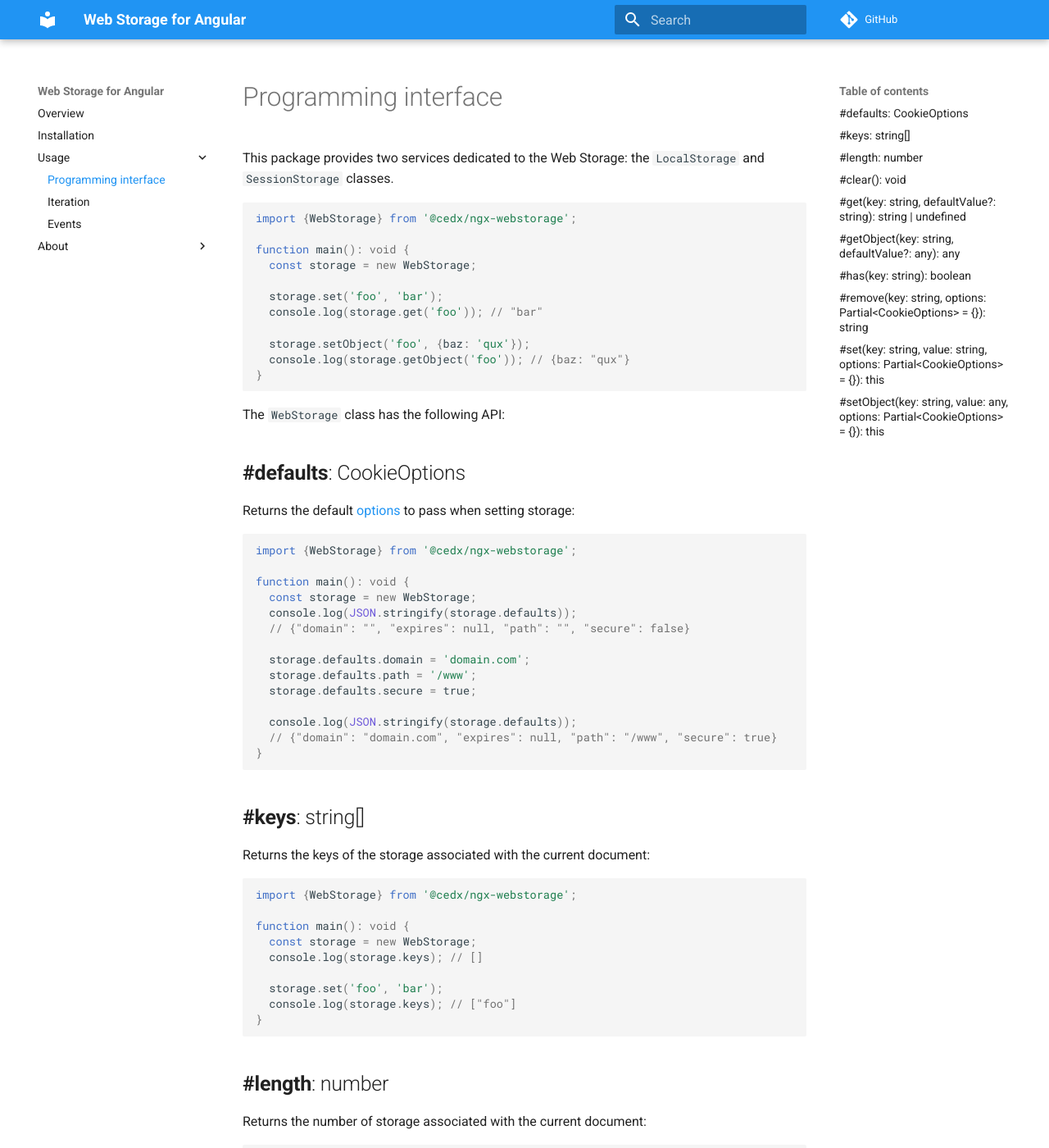
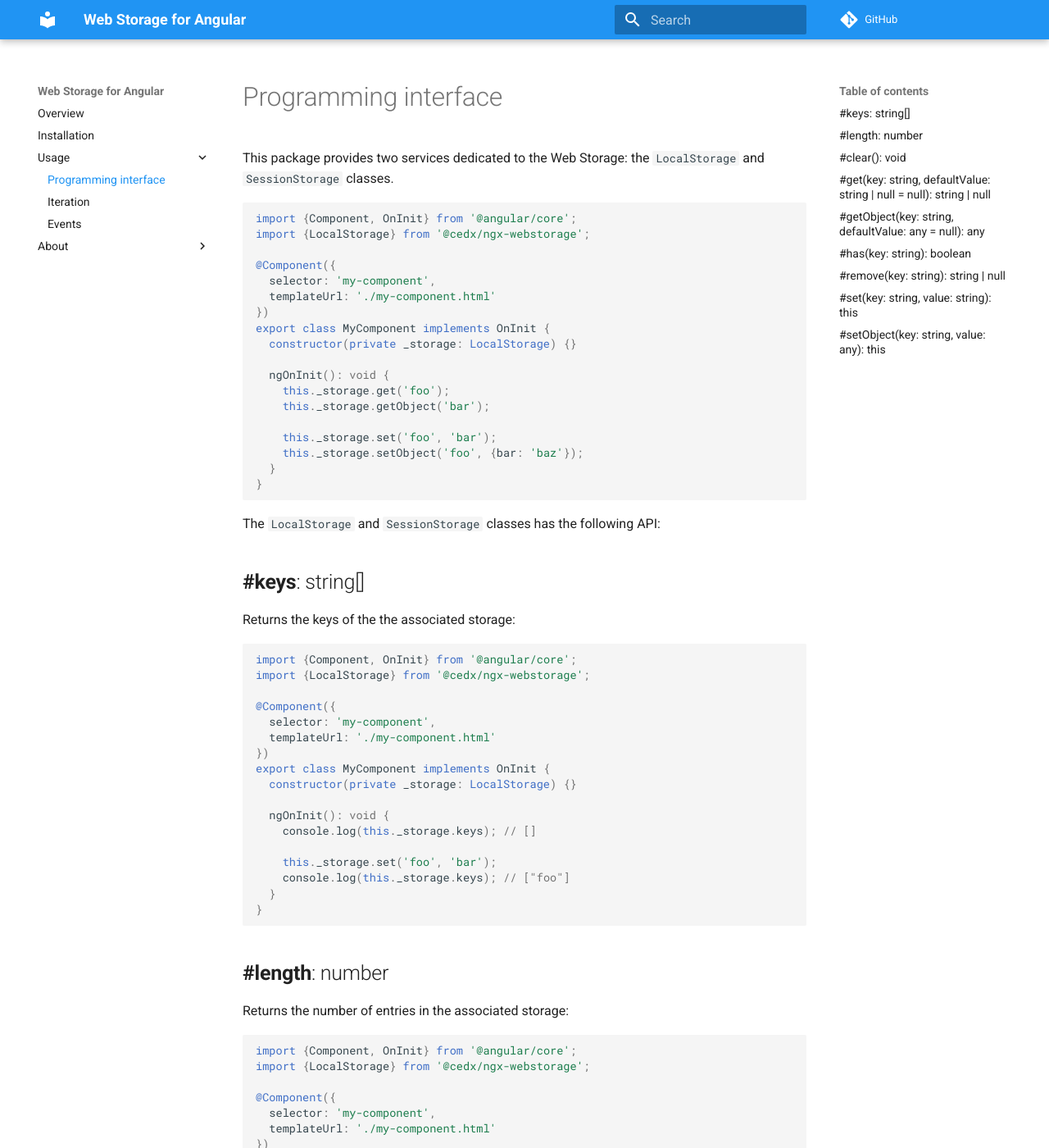
Before and after one commit to cedx/ngx-webstorage, an MkDocs documentation site: the page built from doc/usage/api.md, in a window 1280 px wide and 1400 px high. Shown: the whole window at 82% size. Built offline with MkDocs 1.6.1 and Material for MkDocs 9.7.7, drawn with Linux system fonts in a browser that asks for light colours; comment, search, counter and statistics services are not loaded; some of the changed text lies outside the part shown.

Commit message:
Updated the documentation

````diff
--- a/doc/usage/api.md
+++ b/doc/usage/api.md
@@ -5,95 +5,124 @@ source: src/storage.ts
 This package provides two services dedicated to the Web Storage: the `LocalStorage` and `SessionStorage` classes.
 
 ```ts
-import {WebStorage} from '@cedx/ngx-webstorage';
+import {Component, OnInit} from '@angular/core';
+import {LocalStorage} from '@cedx/ngx-webstorage';
 
-function main(): void {
-  const storage = new WebStorage;
+@Component({
+  selector: 'my-component',
+  templateUrl: './my-component.html'
+})
+export class MyComponent implements OnInit {
+  constructor(private _storage: LocalStorage) {}
 
-  storage.set('foo', 'bar');
-  console.log(storage.get('foo')); // "bar"
+  ngOnInit(): void {
+    this._storage.get('foo');
+    this._storage.getObject('bar');
 
-  storage.setObject('foo', {baz: 'qux'});
-  console.log(storage.getObject('foo')); // {baz: "qux"}
+    this._storage.set('foo', 'bar');
+    this._storage.setObject('foo', {bar: 'baz'});
+  }
 }
 ```
 
-The `WebStorage` class has the following API:
+The `LocalStorage` and `SessionStorage` classes has the following API:
 
-## **#defaults**: CookieOptions
-Returns the default [options](options.md) to pass when setting storage:
+## **#keys**: string[]
+Returns the keys of the the associated storage:
 
 ```ts
-import {WebStorage} from '@cedx/ngx-webstorage';
+import {Component, OnInit} from '@angular/core';
+import {LocalStorage} from '@cedx/ngx-webstorage';
 
-function main(): void {
-  const storage = new WebStorage;
-  console.log(JSON.stringify(storage.defaults));
-  // {"domain": "", "expires": null, "path": "", "secure": false}
+@Component({
+  selector: 'my-component',
+  templateUrl: './my-component.html'
+})
+export class MyComponent implements OnInit {
+  constructor(private _storage: LocalStorage) {}
 
-  storage.defaults.domain = 'domain.com';
-  storage.defaults.path = '/www';
-  storage.defaults.secure = true;
+  ngOnInit(): void {
+    console.log(this._storage.keys); // []
 
-  console.log(JSON.stringify(storage.defaults));
-  // {"domain": "domain.com", "expires": null, "path": "/www", "secure": true}
-}
-```
-
-## **#keys**: string[]
-Returns the keys of the storage associated with the current document:
-
-```ts
-import {WebStorage} from '@cedx/ngx-webstorage';
-
-function main(): void {
-  const storage = new WebStorage;
-  console.log(storage.keys); // []
-
-  storage.set('foo', 'bar');
-  console.log(storage.keys); // ["foo"]
+    this._storage.set('foo', 'bar');
+    console.log(this._storage.keys); // ["foo"]
+  }
 }
 ```
 
 ## **#length**: number
-Returns the number of storage associated with the current document:
+Returns the number of entries in the associated storage:
 
 ```ts
-import {WebStorage} from '@cedx/ngx-webstorage';
+import {Component, OnInit} from '@angular/core';
+import {LocalStorage} from '@cedx/ngx-webstorage';
 
-function main(): void {
-  const storage = new WebStorage;
-  console.log(storage.length); // 0
+@Component({
+  selector: 'my-component',
+  templateUrl: './my-component.html'
+})
+export class MyComponent implements OnInit {
+  constructor(private _storage: LocalStorage) {}
 
-  storage.set('foo', 'bar');
-  console.log(storage.length); // 1
+  ngOnInit(): void {
+    console.log(this._storage.length); // 0
+
+    this._storage.set('foo', 'bar');
+    console.log(this._storage.length); // 1
+  }
 }
 ```
 
 ## **#clear**(): void
-Removes all storage associated with the current document:
+Removes all entries from the associated storage:
 
 ```ts
-import {WebStorage} from '@cedx/ngx-webstorage';
+import {Component, OnInit} from '@angular/core';
+import {LocalStorage} from '@cedx/ngx-webstorage';
 
-function main(): void {
-  const storage = new WebStorage;
-  storage.set('foo', 'bar');
-  console.log(storage.length); // 1
+@Component({
+  selector: 'my-component',
+  templateUrl: './my-component.html'
+})
+export class MyComponent implements OnInit {
+  constructor(private _storage: LocalStorage) {}
 
-  storage.clear();
-  console.log(storage.length); // 0
+  ngOnInit(): void {
+    this._storage.set('foo', 'bar');
+    console.log(this._storage.length); // 1
+
+    this._storage.clear();
+    console.log(this._storage.length); // 0
+  }
 }
 ```
 
-## **#get**(key: string, defaultValue?: string): string | undefined
+## **#get**(key: string, defaultValue: string | null = null): string | null
 Returns the value associated to the specified key:
 
 ```ts
-import {WebStorage} from '@cedx/ngx-webstorage';
+import {Component, OnInit} from '@angular/core';
+import {LocalStorage} from '@cedx/ngx-webstorage';
 
+@Component({
+  selector: 'my-component',
+  templateUrl: './my-component.html'
+})
+export class MyComponent implements OnInit {
+  constructor(private _storage: LocalStorage) {}
+
+  ngOnInit(): void {
+    this._storage.get('foo');
+    this._storage.getObject('bar');
+
+    this._storage.set('foo', 'bar');
+    this._storage.setObject('foo', {bar: 'baz'});
+  }
+}
+
+// TODO
 function main(): void {
-  const storage = new WebStorage;
+  const storage = new SessionStorage;
   console.log(storage.get('foo')); // undefined
   console.log(storage.get('foo', 'qux')); // "qux"
 
@@ -102,16 +131,34 @@ function main(): void {
 }
 ```
 
-Returns `undefined` or the given default value if the key is not found.
+Returns `null` or the given default value if the key is not found.
 
-## **#getObject**(key: string, defaultValue?: any): any
+## **#getObject**(key: string, defaultValue: any = null): any
 Deserializes and returns the value associated to the specified key:
 
 ```ts
-import {WebStorage} from '@cedx/ngx-webstorage';
+import {Component, OnInit} from '@angular/core';
+import {LocalStorage} from '@cedx/ngx-webstorage';
 
+@Component({
+  selector: 'my-component',
+  templateUrl: './my-component.html'
+})
+export class MyComponent implements OnInit {
+  constructor(private _storage: LocalStorage) {}
+
+  ngOnInit(): void {
+    this._storage.setObject('foo', {bar: 'baz'});
+    console.log(this._storage.getObject('foo')); // {bar: "baz"}
+
+    this._storage.set('foo', 'bar');
+    this._storage.setObject('foo', {bar: 'baz'});
+  }
+}
+
+// TODO
 function main(): void {
-  const storage = new WebStorage;
+  const storage = new SessionStorage;
   console.log(storage.getObject('foo')); // undefined
   console.log(storage.getObject('foo', 'qux')); // "qux"
 
@@ -123,67 +170,98 @@ function main(): void {
 !!! info
     The value is deserialized using the [`JSON.parse`](https://developer.mozilla.org/en-US/docs/Web/JavaScript/Reference/Global_Objects/JSON/parse) method.
 
-Returns `undefined` or the given default value if the key is not found.
+Returns `null` or the given default value if the key is not found.
 
 ## **#has**(key: string): boolean
-Returns a boolean value indicating whether the current document has a cookie with the specified key:
+Returns a boolean value indicating whether the associated storage contains the specified key:
 
 ```ts
-import {WebStorage} from '@cedx/ngx-webstorage';
+import {Component, OnInit} from '@angular/core';
+import {LocalStorage} from '@cedx/ngx-webstorage';
 
-function main(): void {
-  const storage = new WebStorage;
-  console.log(storage.has('foo')); // false
+@Component({
+  selector: 'my-component',
+  templateUrl: './my-component.html'
+})
+export class MyComponent implements OnInit {
+  constructor(private _storage: LocalStorage) {}
 
-  storage.set('foo', 'bar');
-  console.log(storage.has('foo')); // true
+  ngOnInit(): void {
+    console.log(this._storage.has('foo')); // false
+
+    this._storage.set('foo', 'bar');
+    console.log(this._storage.has('foo')); // true
+  }
 }
 ```
 
-## **#remove**(key: string, options: Partial&lt;CookieOptions&gt; = {}): string
+## **#remove**(key: string): string | null
 Removes the value associated to the specified key:
 
 ```ts
-import {WebStorage} from '@cedx/ngx-webstorage';
+import {Component, OnInit} from '@angular/core';
+import {LocalStorage} from '@cedx/ngx-webstorage';
 
-function main(): void {
-  const storage = new WebStorage;
+@Component({
+  selector: 'my-component',
+  templateUrl: './my-component.html'
+})
+export class MyComponent implements OnInit {
+  constructor(private _storage: LocalStorage) {}
 
-  storage.set('foo', 'bar');
-  console.log(storage.has('foo')); // true
+  ngOnInit(): void {
+    this._storage.set('foo', 'bar');
+    console.log(this._storage.has('foo')); // true
 
-  console.log(storage.remove('foo')); // "bar"
-  console.log(storage.has('foo')); // false
+    console.log(this._storage.remove('foo')); // "bar"
+    console.log(this._storage.has('foo')); // false
+  }
 }
 ```
 
-## **#set**(key: string, value: string, options: Partial&lt;CookieOptions&gt; = {}): this
+## **#set**(key: string, value: string): this
 Associates a given value to the specified key:
 
 ```ts
-import {WebStorage} from '@cedx/ngx-webstorage';
+import {Component, OnInit} from '@angular/core';
+import {LocalStorage} from '@cedx/ngx-webstorage';
 
-function main(): void {
-  const storage = new WebStorage;
-  console.log(storage.get('foo')); // undefined
+@Component({
+  selector: 'my-component',
+  templateUrl: './my-component.html'
+})
+export class MyComponent implements OnInit {
+  constructor(private _storage: LocalStorage) {}
 
-  storage.set('foo', 'bar');
-  console.log(storage.get('foo')); // "bar"
+  ngOnInit(): void {
+    console.log(this._storage.get('foo')); // null
+
+    this._storage.set('foo', 'bar');
+    console.log(this._storage.get('foo')); // "bar"
+  }
 }
 ```
 
-## **#setObject**(key: string, value: any, options: Partial&lt;CookieOptions&gt; = {}): this
+## **#setObject**(key: string, value: any): this
 Serializes and associates a given value to the specified key:
 
 ```ts
-import {WebStorage} from '@cedx/ngx-webstorage';
+import {Component, OnInit} from '@angular/core';
+import {LocalStorage} from '@cedx/ngx-webstorage';
 
-function main(): void {
-  const storage = new WebStorage;
-  console.log(storage.getObject('foo')); // undefined
+@Component({
+  selector: 'my-component',
+  templateUrl: './my-component.html'
+})
+export class MyComponent implements OnInit {
+  constructor(private _storage: LocalStorage) {}
 
-  storage.setObject('foo', {bar: 'baz'});
-  console.log(storage.getObject('foo')); // {bar: "baz"}
+  ngOnInit(): void {
+    console.log(this._storage.getObject('foo')); // null
+
+    this._storage.setObject('foo', {bar: 'baz'});
+    console.log(this._storage.getObject('foo')); // {bar: "baz"}
+  }
 }
 ```
 
````
Also changed, not shown: CHANGELOG.md (+2 -2 lines), README.md (+20 -139 lines), doc/installation.md (+1 -1 lines).
